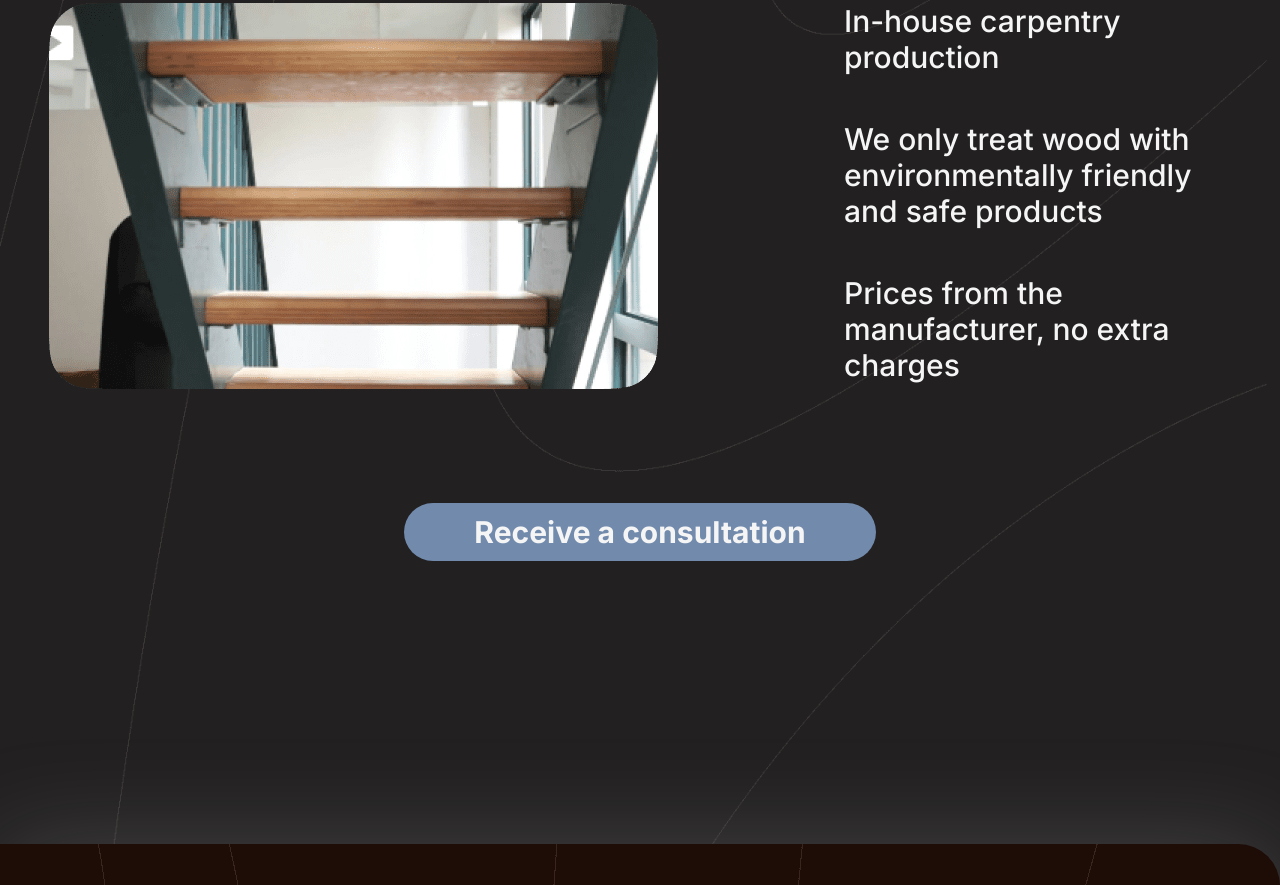
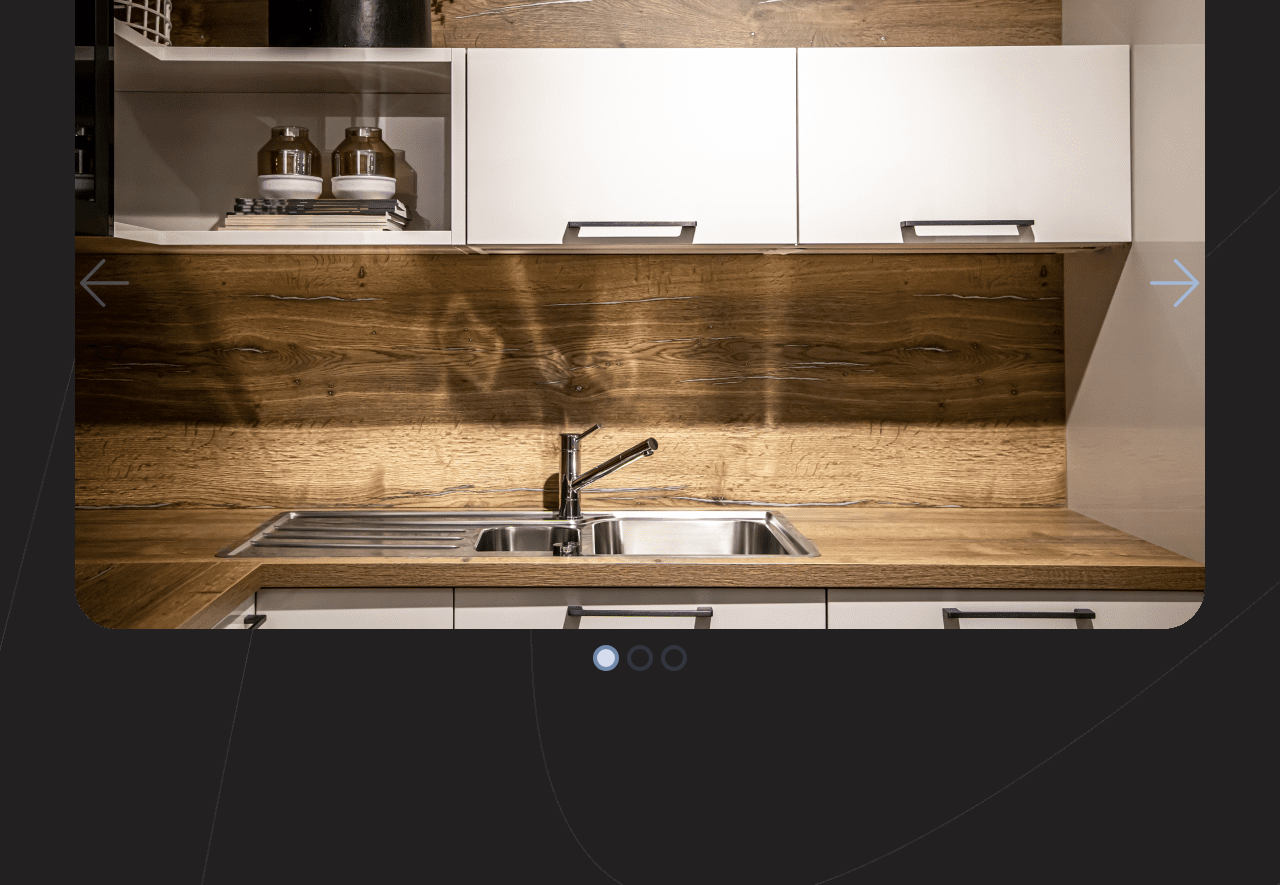
Before and after one commit to pinnikolas/Wood-multipager, a plain HTML site: page index.html in a window 1280 px wide. Shown: the part 2665-3550 px from the top of the page. Drawn offline with nearby package versions, Linux system fonts and the light colour scheme; a web font is replaced by a local one.

Commit message:
add work-slider

```diff
--- a/css/main.scss
+++ b/css/main.scss
@@ -198,6 +198,84 @@
   }
 }
 
+// work
+
+.work {
+  padding-top: 258px;
+
+  &__title {
+    padding-bottom: 121px;
+    max-width: 1133px;
+    margin: 0px auto;
+  }
+
+  &__slider {}
+
+  &__wrapper {}
+
+  &__slide {
+    padding-bottom: 52px;
+  }
+
+  &-slide {}
+
+  &__image-wrapper {
+    text-align: center;
+  }
+
+  &-button-next {
+    height: 50px;
+    width: 50px;
+  }
+
+  &-button-prev {
+    height: 50px;
+    width: 50px;
+    right: 0;
+  }
+}
+
+.swiper-button-next {
+  width: 50px;
+  height: 50px;
+  right: 5%;
+}
+
+.swiper-button-prev {
+  width: 50px;
+  height: 50px;
+  left: 5%;
+}
+
+.container-work {
+  max-width: 1440px;
+}
+
+.title {}
+
+.swiper {}
+
+.swiper-wrapper {}
+
+.swiper-slide {}
+
+.swiper-pagination {
+  bottom: 0;
+}
+
+.swiper-pagination-bullet {
+  width: 26px;
+  height: 26px;
+
+  background-color: transparent;
+  border: 4px solid #728BAD;
+}
+
+.swiper-pagination-bullet-active {
+  background-color: #D5DCEE;
+}
+
+
 // advantages
 
 .advantages {
@@ -354,6 +432,7 @@
 
   &__text {
     position: relative;
+
     img {
       position: absolute;
       bottom: -50%;
--- a/css/scss/_reset.scss
+++ b/css/scss/_reset.scss
@@ -40,7 +40,6 @@ body {
   background-image: url('../../images/body/background-body.png');
   background-color: #222021;
   background-size: cover;
-  z-index: 50;
 
   &.lock {
     overflow: hidden;
--- a/index.html
+++ b/index.html
@@ -6,6 +6,7 @@
   <meta http-equiv="X-UA-Compatible" content="IE=edge">
   <meta name="viewport" content="width=device-width, initial-scale=1.0">
   <title>Wood</title>
+  <link rel="stylesheet" href="https://cdn.jsdelivr.net/npm/swiper@8/swiper-bundle.min.css" />
   <link rel="stylesheet" href="css/main.css">
 </head>
 
@@ -83,6 +84,45 @@
               </ul>
             </div>
           </div>
+        </div>
+      </section>
+
+      <section id="work" class="work">
+        <div class="container container-work">
+          <h2 class="work__title title">Our work</h2>
+
+          <div class="work__slider swiper">
+
+            <div class="work__wrapper swiper-wrapper">
+              <div class="work__slide swiper-slide">
+                <div class="work__image-wrapper">
+                  <img src="images/work/slide-1.png" alt="slide-1">
+                </div>
+              </div>
+              <div class="work__slide swiper-slide">
+                <div class="work__image-wrapper">
+                  <img src="images/work/slide-2.png" alt="slide-2">
+                </div>
+              </div>
+              <div class="work__slide swiper-slide">
+                <div class="work__image-wrapper">
+                  <img src="images/work/slide-3.png" alt="slide-3">
+                </div>
+              </div>
+
+            </div>
+
+            <div class="swiper-pagination"></div>
+
+            <div class="work__button-prev swiper-button-prev">
+              <img src="images/icons/arrow-left.svg" alt="arrow-left">
+            </div>
+            <div class="swiper-button-next work__button-next">
+              <img src="images/icons/arrow-right.svg" alt="arrow-right">
+            </div>
+
+          </div>
+
         </div>
       </section>
 
@@ -167,6 +207,9 @@
       <a href="#" class="footer__text description">Privacy Policy</a>
     </div>
   </footer>
+
+  <script src="https://cdn.jsdelivr.net/npm/swiper@8/swiper-bundle.min.js"></script>
+  <script src="js/script.js"></script>
 </body>
 
 </html>
--- /dev/null
+++ b/js/script.js
@@ -0,0 +1,19 @@
+new Swiper('.swiper', {
+  navigation: {
+    nextEl: '.work__button-next',
+    prevEl: '.work__button-prev'
+  },
+  pagination: {
+    el: '.swiper-pagination',
+    clickable: true,
+  },
+  keyboard: {
+    enabled: true,
+    onlyInViewport: true,
+    pageUpDown: true,
+  },
+  mousewheel: {
+    sensivity: 1,
+  },
+  autoHeight: true,
+});
```
Also changed, not shown: css/main.css, images/icons/arrow-left.svg (added), images/icons/arrow-right.svg (added), images/questions/questions-image.png (renamed from images/questions/quastions-image.png), images/work/slide-1.png (added), images/work/slide-2.png (added), images/work/slide-3.png (added), 1 other file.
